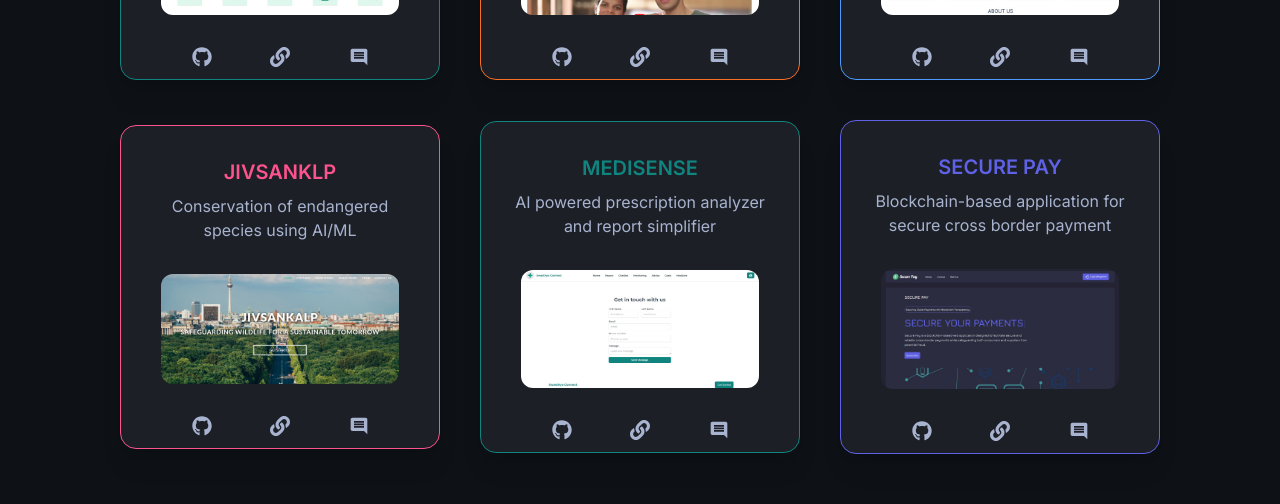
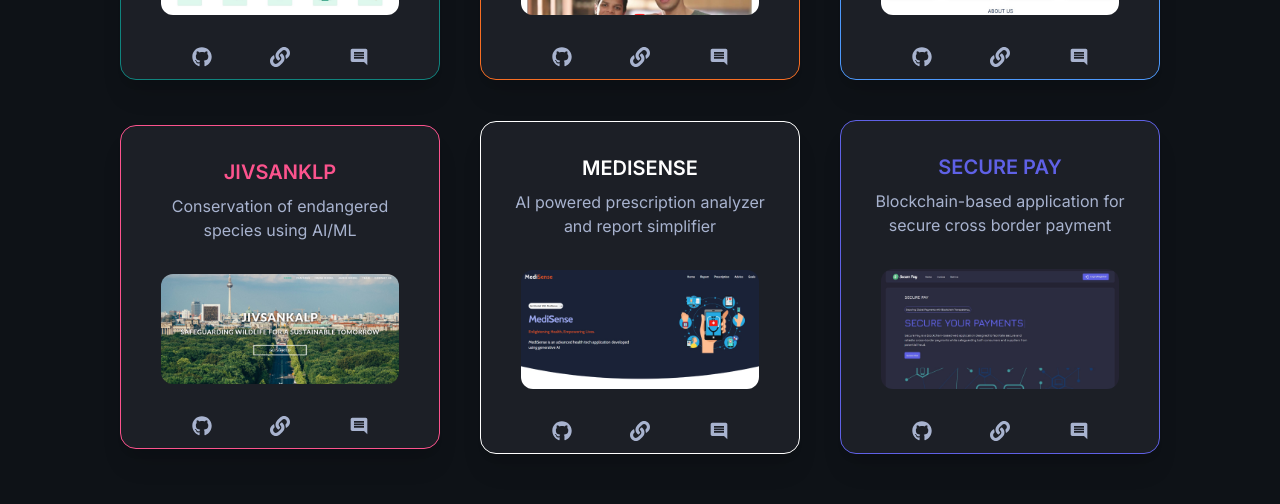
Before and after one commit to Rudalph/Rudalph07, a Next.js app: page / in a window 1280 px wide. Shown: the part 1080-1584 px from the top of the page. Built offline with nearby package versions, Linux system fonts and the light colour scheme.

Commit message:
medisense image updated

```diff
--- a/Components/Projects.jsx
+++ b/Components/Projects.jsx
@@ -94,14 +94,14 @@ const Projects = () => {
                         <MdComment />
                     </div>
                 </div>
-                <div className="card w-60 lg:w-80 shadow-xl border bg-[#1C1F26] border-[#10847E] m-5">
+                <div className="card w-60 lg:w-80 shadow-xl border bg-[#1C1F26] border-[white] m-5">
                     <div className="card-body items-center text-center">
-                        <h2 className="card-title text-[#10847E]">MEDISENSE</h2>
+                        <h2 className="card-title text-[white]">MEDISENSE</h2>
                         <p className='text-center text-[#A8B3CF]'>AI powered prescription analyzer and report simplifier</p>
                     </div>
                     <figure className="px-10 pb-5">
                         <Image
-                            src="/Medisense.jpg"
+                            src="/Medisense-Image.jpg"
                             alt="Shoes"
                             className="rounded-xl"
                             height={600}
```
Also changed, not shown: public/Medisense-Image.jpg (added).
